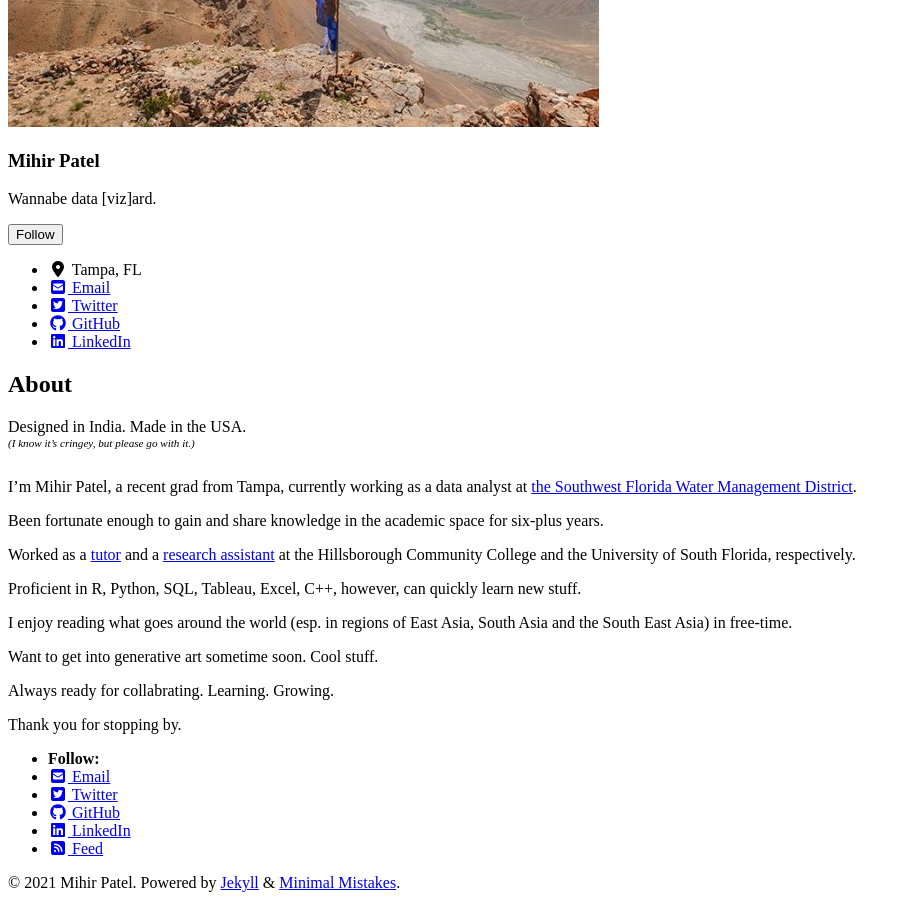
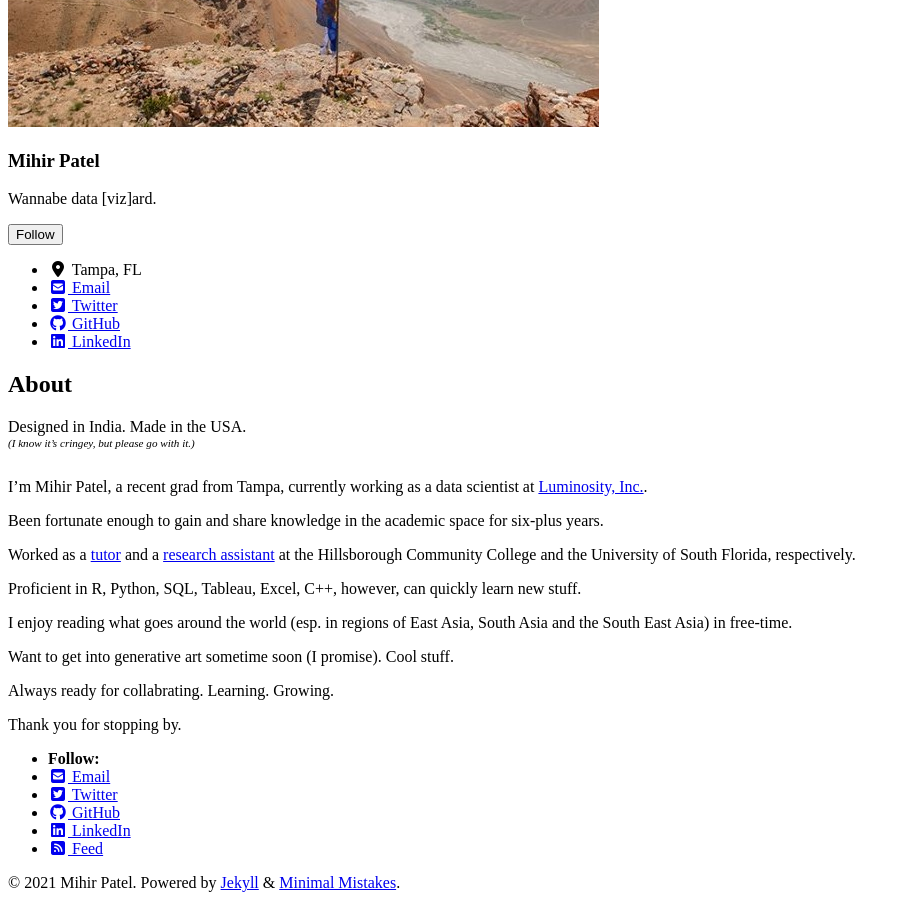
Before and after one commit to mihirp161/mihirp161.github.io, a Jekyll site: the page built from _pages/about.md, in a window 1280 px wide and 900 px high, scrolled down 847 px. Shown: the whole window, without its empty margins (0-910 px from the left). Built offline with Jekyll 4.4.1, drawn with Linux system fonts in a browser that asks for light colours; cached includes are drawn as plain includes; nearby versions of some CDN libraries.

Commit message:
Update about.md

```diff
--- a/_pages/about.md
+++ b/_pages/about.md
@@ -6,7 +6,7 @@ header:
 Designed in India. Made in the USA.\
 <sup><sup>*(I know it's cringey, but please go with it.)*</sup></sup>
 
-I'm Mihir Patel, a recent grad from Tampa, currently working as a data analyst at [the Southwest Florida Water Management District](https://www.swfwmd.state.fl.us/).
+I'm Mihir Patel, a recent grad from Tampa, currently working as a data scientist at [Luminosity, Inc.](http://luminosity-solutions.com/).
 
 Been fortunate enough to gain and share knowledge in the academic space for six-plus years.
 
@@ -16,7 +16,7 @@ Proficient in R, Python, SQL, Tableau, Excel, C++, however, can quickly learn ne
 
 I enjoy reading what goes around the world (esp. in regions of East Asia, South Asia and the South East Asia) in free-time.
 
-Want to get into generative art sometime soon. Cool stuff.
+Want to get into generative art sometime soon (I promise). Cool stuff.
 
 Always ready for collabrating. Learning. Growing.
 
```
